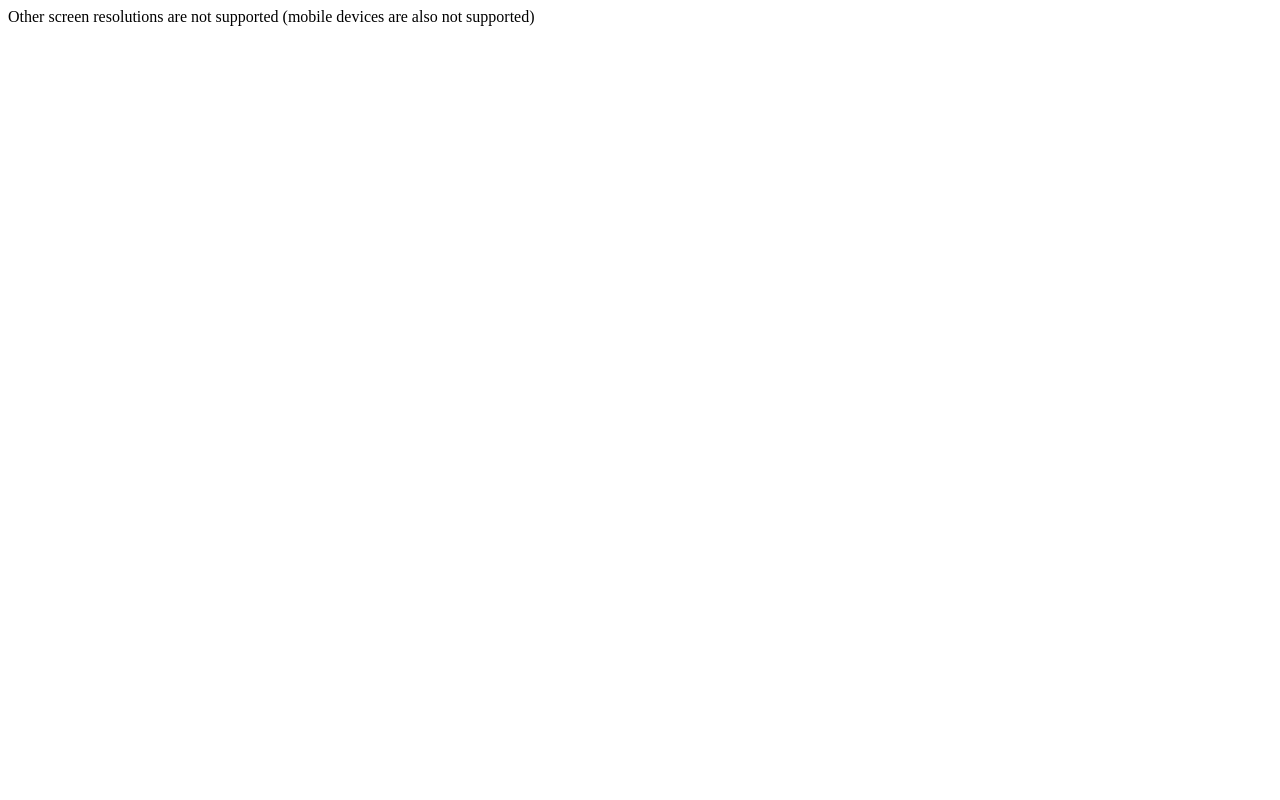
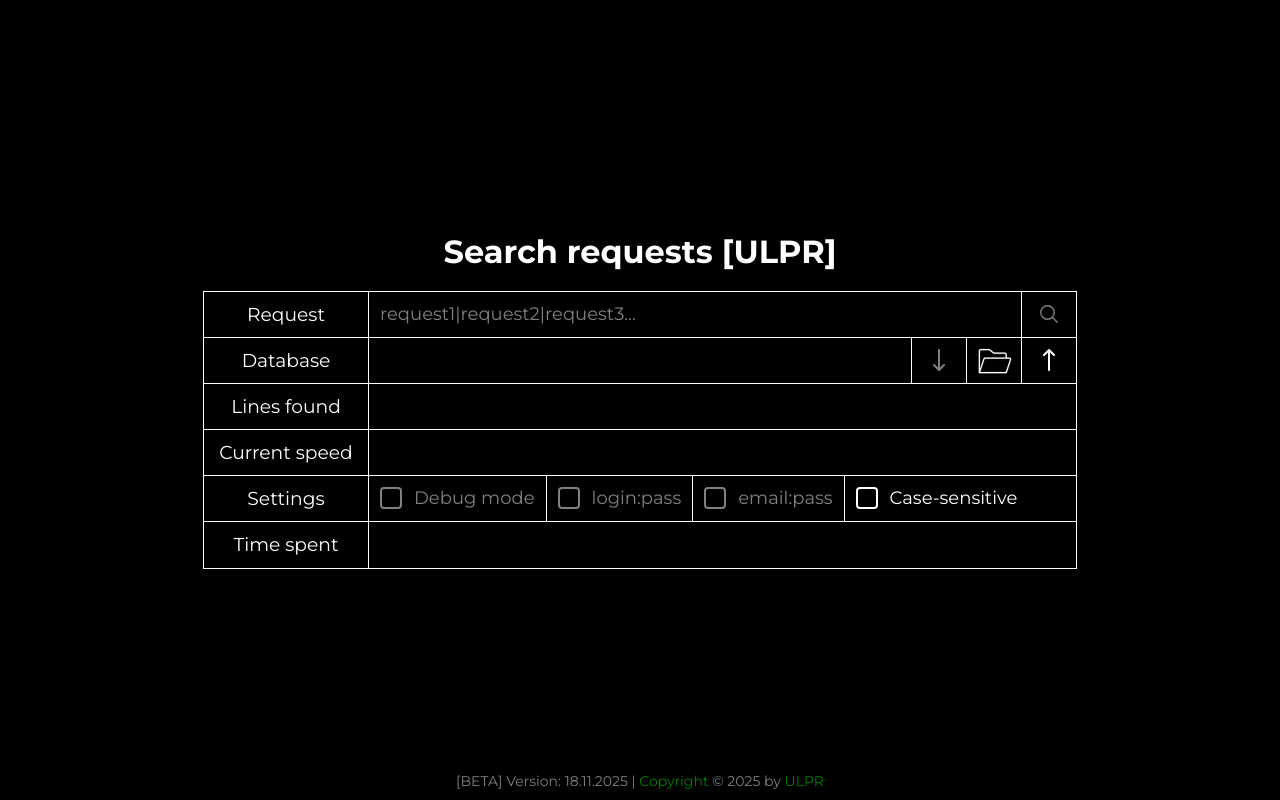
Before and after one commit to ulpr/ulpr.github.io, a plain HTML site: page index.html in a window 1280 px wide. Drawn offline with Linux system fonts and the light colour scheme.

Commit message:
Update index.html

```diff
--- a/index.html
+++ b/index.html
@@ -99,7 +99,6 @@
     <div id="dropOverlay">Drop file to upload</div>
     <div class="footer">[BETA] Version: 18.11.2025 | <a href="https://creativecommons.org/licenses/by-nc-sa/4.0/" target="_blank">Copyright</a> © 2025 by <a href="https://github.com/ulpr/ulpr.github.io/" target="_blank">ULPR</a></div>
 
-    <script src="js/resolution.js"></script>
     <script src="js/download-results.js"></script>
     <script src="js/history.js"></script>
     <script src="js/filters.js"></script>
```
